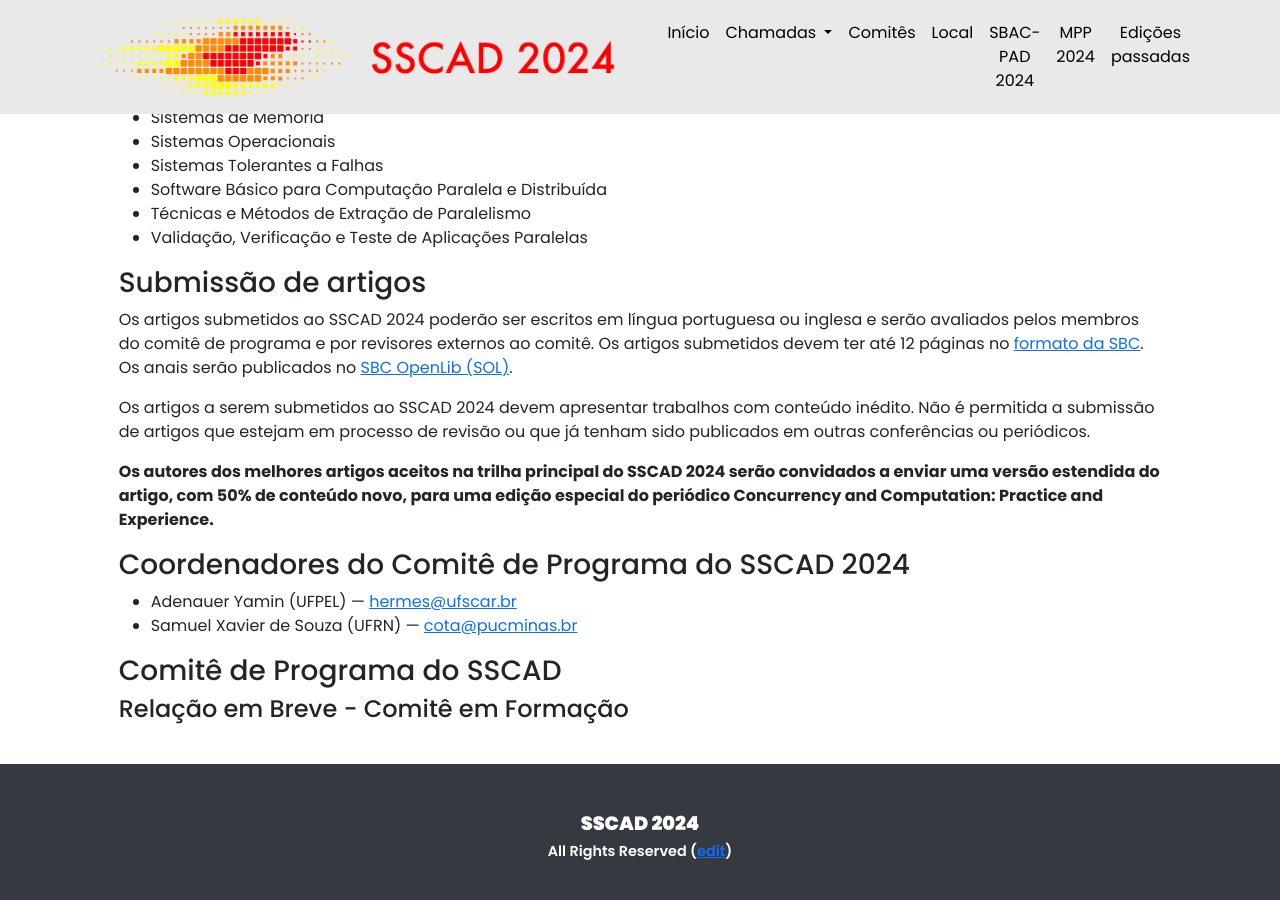
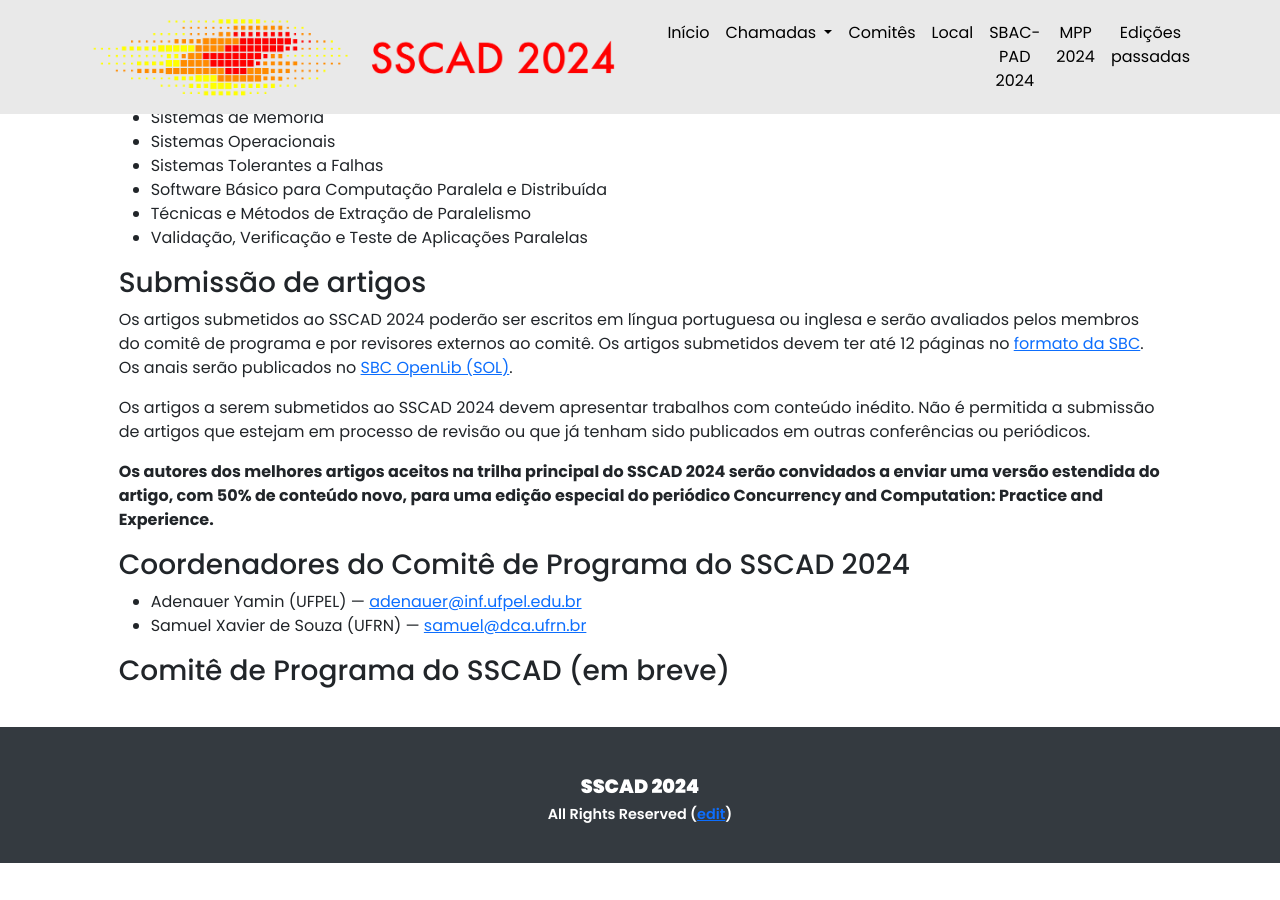
Before and after one commit to ce-acpad/sscad2024, a Jekyll site: the page built from cfp_wscad.html, in a window 1280 px wide and 900 px high, scrolled down 1300 px. Built offline with Jekyll 4.4.1, drawn with Linux system fonts in a browser that asks for light colours; after the commit the page ends 2163 px from its top, so only the background shows below that.

Commit message:
Atualizacao dos e-mails do Coordenadores do TPC

```diff
--- a/cfp_wscad.html
+++ b/cfp_wscad.html
@@ -74,12 +74,12 @@ permalink: /cfp/
 <h3>Coordenadores do Comitê de Programa do SSCAD 2024</h3>
 
 <ul>
-<li>Adenauer Yamin (UFPEL) — <a href='mailto:hermes@ufscar.br'>hermes@ufscar.br</a></li>
-<li>Samuel Xavier de Souza (UFRN) — <a href='mailto:cota@pucminas.br'>cota@pucminas.br</a></li>
+<li>Adenauer Yamin (UFPEL) — <a href='mailto:adenauer@inf.ufpel.edu.br'>adenauer@inf.ufpel.edu.br</a></li>
+<li>Samuel Xavier de Souza (UFRN) — <a href='mailto:samuel@dca.ufrn.br'>samuel@dca.ufrn.br</a></li>
 </ul>
 
-<h3>Comitê de Programa do SSCAD</h3>
-<h4>Relação em Breve - Comitê em Formação</h4>
+<h3>Comitê de Programa do SSCAD (em breve)</h3>
+
 <!--
 <ul>
 <li>Adenauer Yamin (UCPEL/UFPEL)</li>
```
